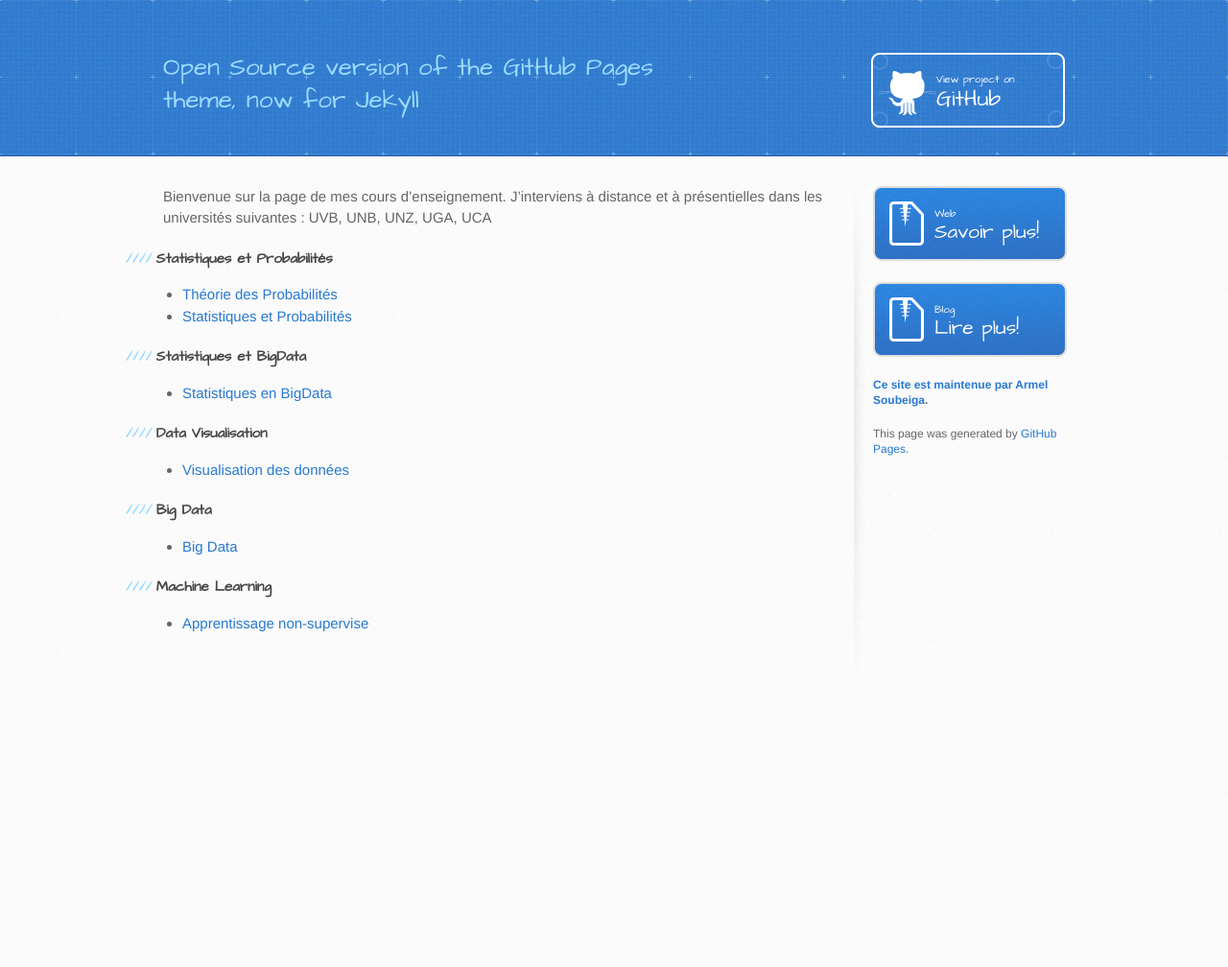
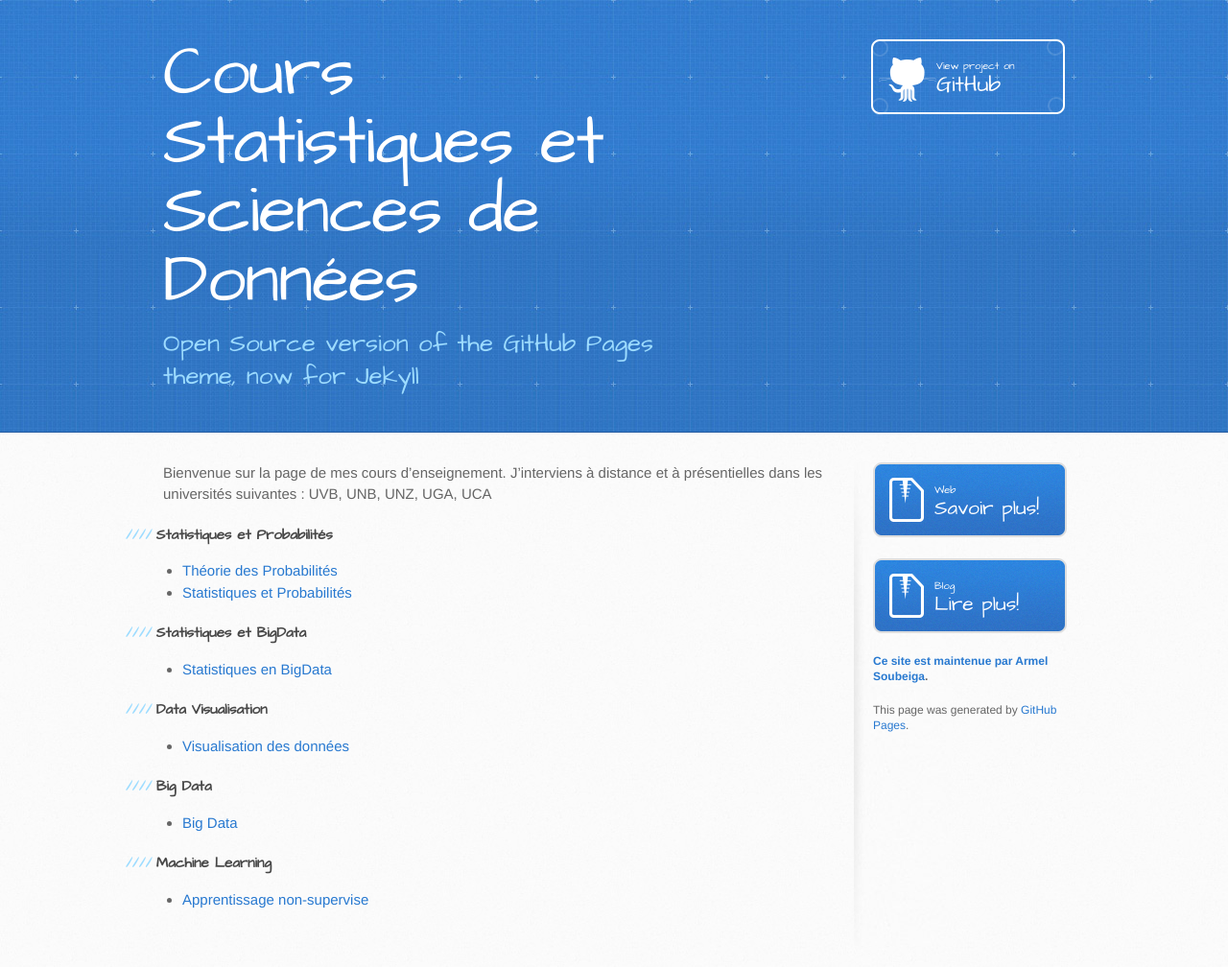
Before and after one commit to armelsoubeiga/Cours, a Jekyll site: the page built from index.md, in a window 1280 px wide. Shown: the whole page at 96% size. Built offline with Jekyll 4.4.1, drawn with Linux system fonts in a browser that asks for light colours; before the commit the page ends 900 px from its top, so only the background shows below that; some of the changed lines change nothing that is shown.

Commit message:
Update _config.yml

```diff
--- a/_config.yml
+++ b/_config.yml
@@ -1,4 +1,5 @@
-title: Cours Statistiques et Sciences de Données
+name: Cours Statistiques et Sciences de Données
+title:
 description: Armel SOUBEIGA
             Data Scientist - ML Engineer
             @mail :armel.soubeiga@yahoo.fr
```
